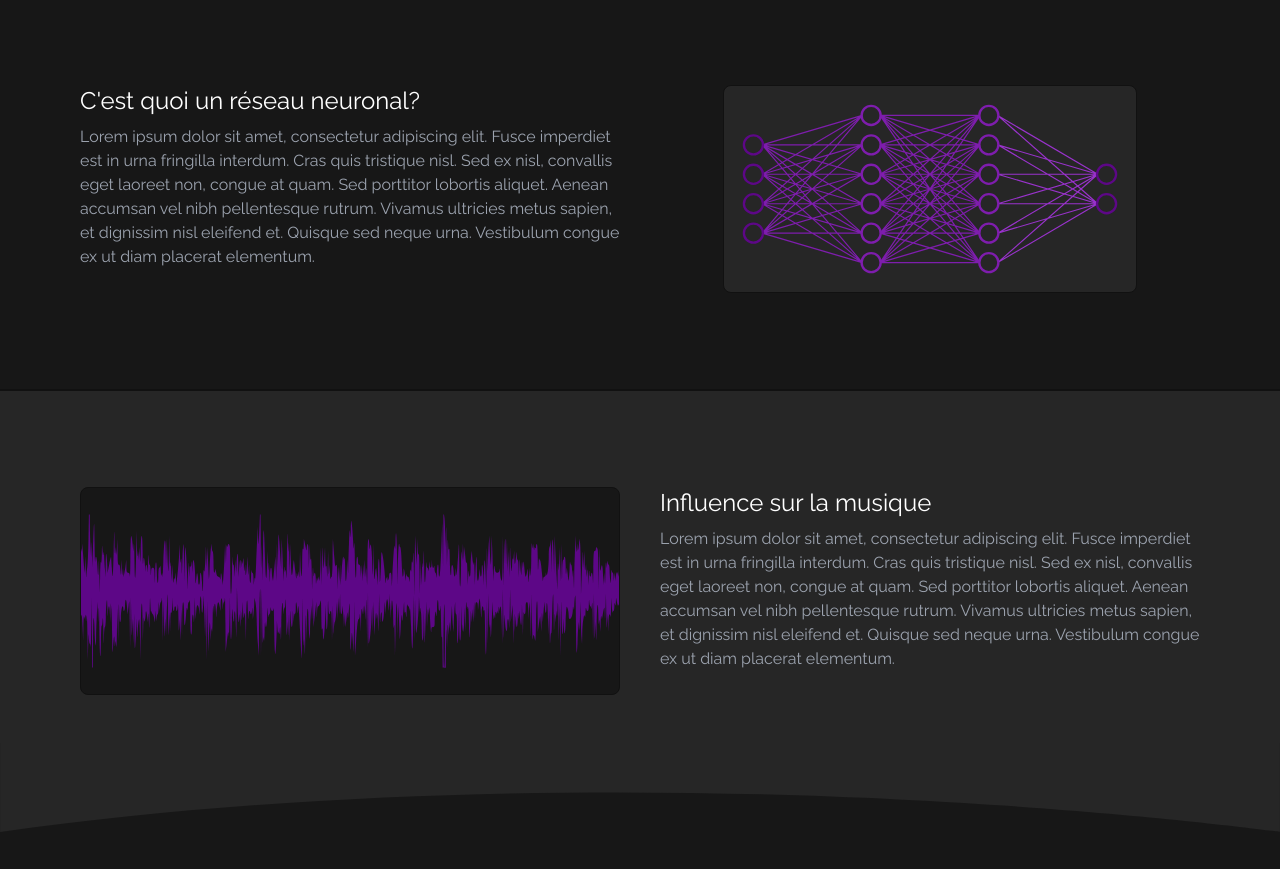
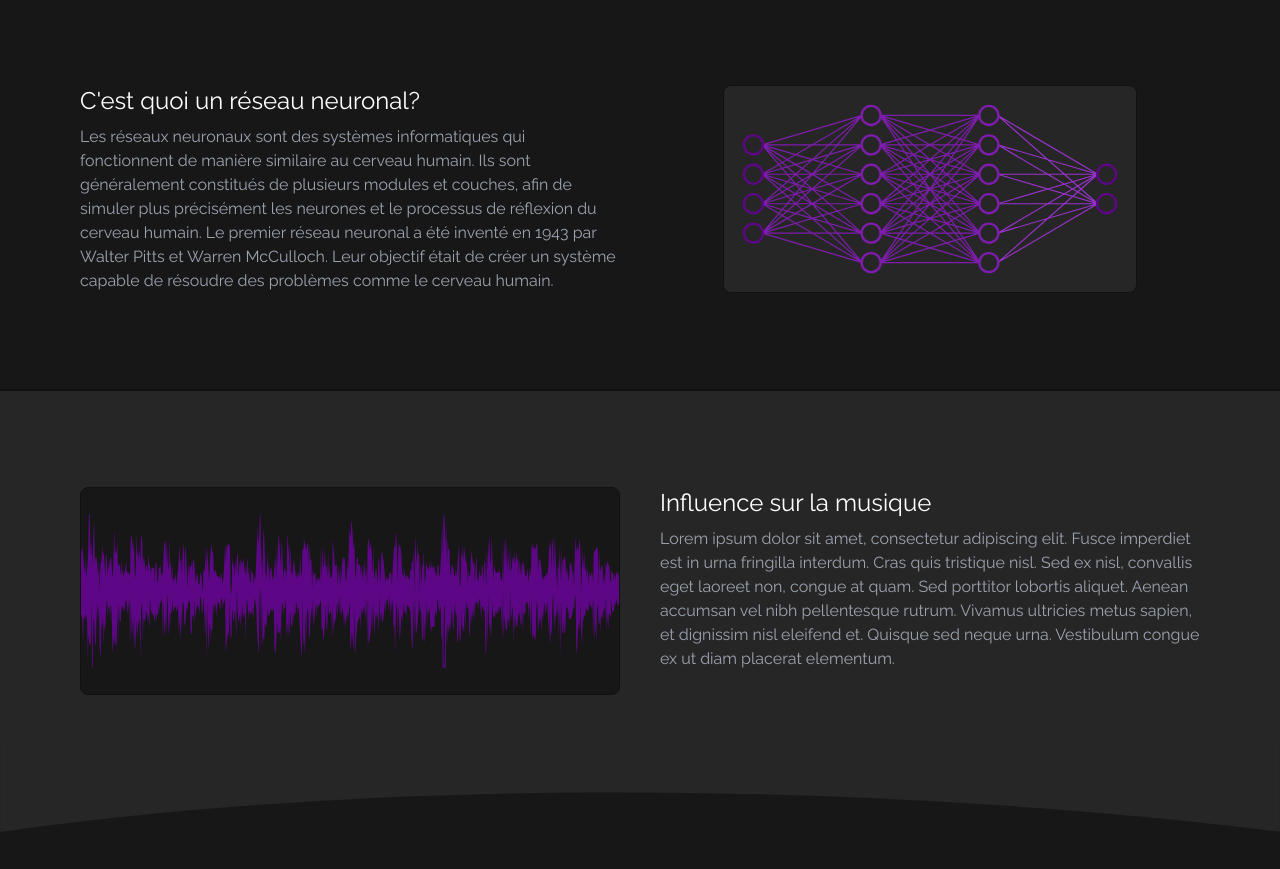
Before and after one commit to TylerStAmour/aimusic, a React (Vite) app: page / in a window 1280 px wide. Shown: the part 1231-2100 px from the top of the page. Built offline with nearby package versions, Linux system fonts and the light colour scheme.

Commit message:
Reseau neuronal text

```diff
--- a/src/pages/Home.tsx
+++ b/src/pages/Home.tsx
@@ -64,7 +64,7 @@ export default () => {
                     <div className={"pb-12 sm:pb-0"}>
                         <p className={"text-white text-xl sm:text-2xl"}>C'est quoi un réseau neuronal?</p>
                         <p className={"text-gray-400 mt-2"}>
-                            Lorem ipsum dolor sit amet, consectetur adipiscing elit. Fusce imperdiet est in urna fringilla interdum. Cras quis tristique nisl. Sed ex nisl, convallis eget laoreet non, congue at quam. Sed porttitor lobortis aliquet. Aenean accumsan vel nibh pellentesque rutrum. Vivamus ultricies metus sapien, et dignissim nisl eleifend et. Quisque sed neque urna. Vestibulum congue ex ut diam placerat elementum.
+                            Les réseaux neuronaux sont des systèmes informatiques qui fonctionnent de manière similaire au cerveau humain. Ils sont généralement constitués de plusieurs modules et couches, afin de simuler plus précisément les neurones et le processus de réflexion du cerveau humain. Le premier réseau neuronal a été inventé en 1943 par Walter Pitts et Warren McCulloch. Leur objectif était de créer un système capable de résoudre des problèmes comme le cerveau humain.
                         </p>
                     </div>
                     <div className={"flex h-52 w-full sm:w-auto self-center justify-self-center bg-neutral-800 rounded-lg border-dark border-solid border-[1px]"}>
```
